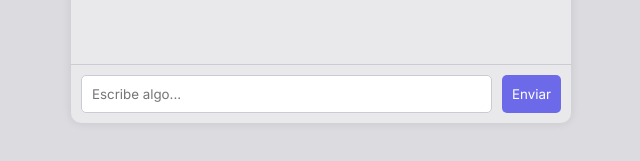
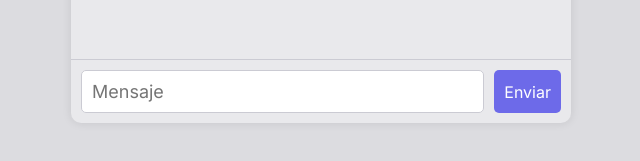
Before and after one commit to romanrios/MTESS-chatbot-web, a plain HTML site: page index.html in a window 1280 px wide. Shown: the part 597-758 px from the top of the page, without its empty margins (319-959 px from the left). Drawn offline with Linux system fonts and the light colour scheme.

Commit message:
input width fix

```diff
--- a/index.html
+++ b/index.html
@@ -13,7 +13,7 @@
             <!-- Mensajes se agregarán aquí -->
         </div>
         <div class="input-container">
-            <input type="text" id="user-input" placeholder="Escribe algo..." />
+            <input type="text" id="user-input" placeholder="Mensaje" />
             <button onclick="sendMessage()">Enviar</button>
         </div>
     </div>
--- a/styles.css
+++ b/styles.css
@@ -59,6 +59,7 @@ body {
     border-bottom: 1px solid var(--grey);
 }
 
+
 .input-container {
     display: flex;
     padding: 10px;
@@ -66,12 +67,16 @@ body {
     /* Espaciado uniforme entre elementos */
 }
 
+
 input {
+    font-size: 18px;
     color: var(--dark-grey);
     flex: 1;
     padding: 10px;
     border: 1px solid var(--grey);
     border-radius: 5px;
+    width: 100%;;
+
 }
 
 input:focus {
@@ -80,6 +85,7 @@ input:focus {
 }
 
 button {
+    font-size: 16px;
     padding: 10px;
     background: var(--light-blue);
     color: #fff;
```
